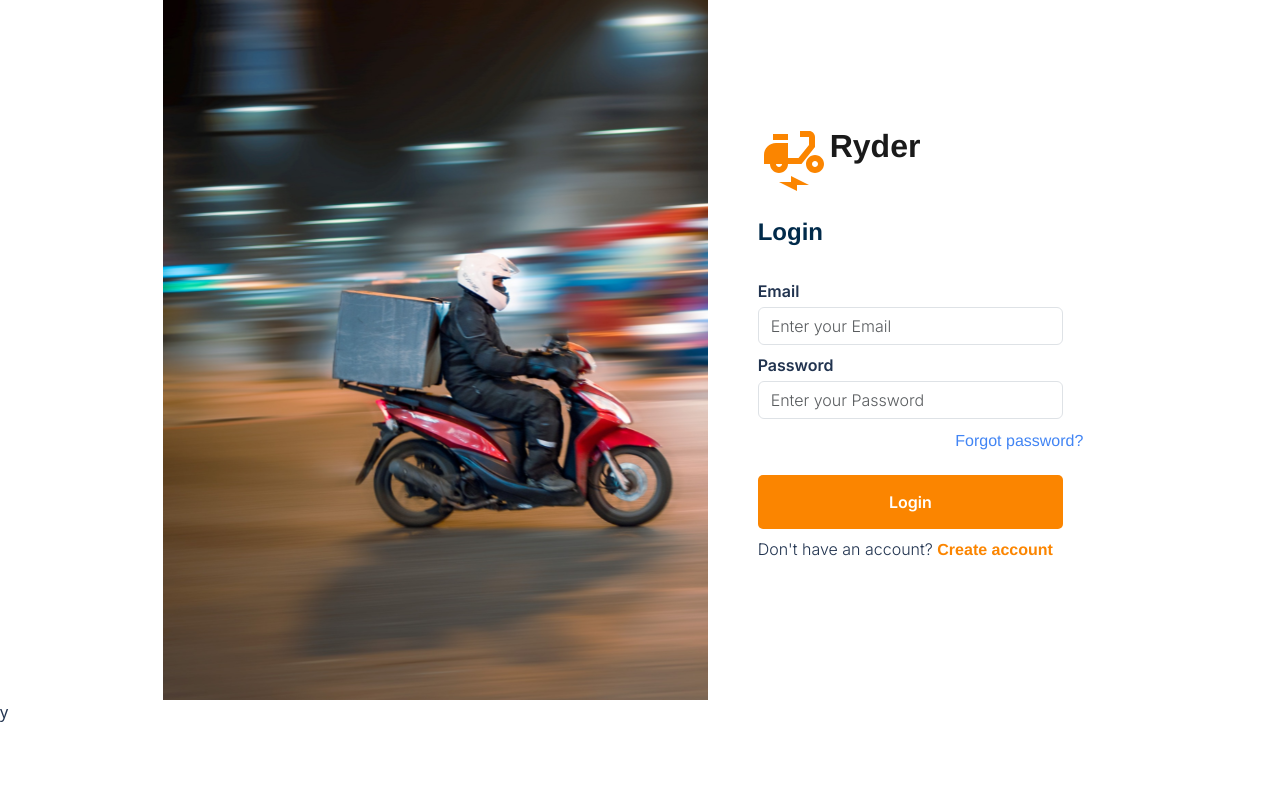
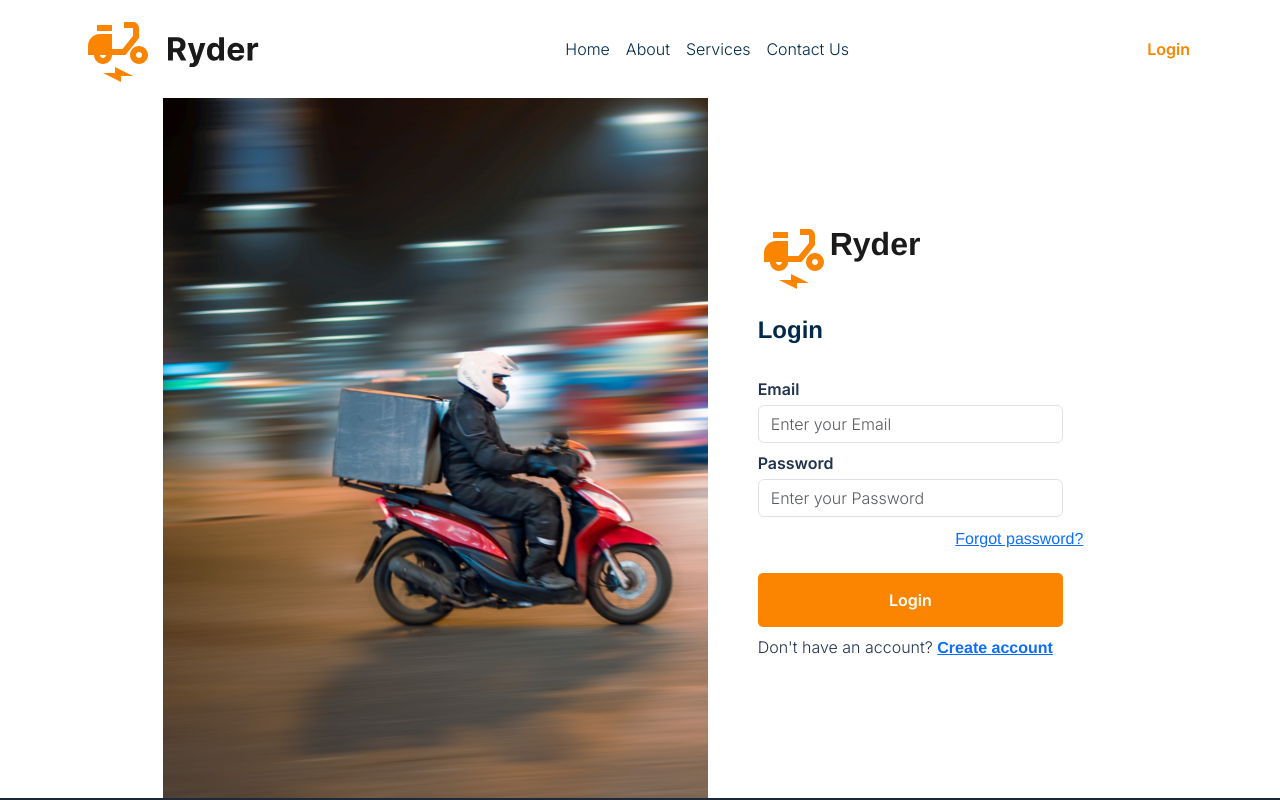
Before and after one commit to J-aimz/Ryder_Frontend_, a React (Create React App) app in the folder ryder/: page /login in a window 1280 px wide. Shown: the top 800 px of the page. Built offline with nearby package versions, Linux system fonts and the light colour scheme.

Commit message:
Added NavBar and footer

```diff
--- a/ryder/src/components/Login.jsx
+++ b/ryder/src/components/Login.jsx
@@ -7,6 +7,9 @@ import axios from "axios";
 import jwtDecode from "jwt-decode";
 import { useNavigate } from "react-router-dom";
 import '../styles/Login.css'
+import AppNavbar from "./AppNavbar";
+import Footer from "../pages/landing_page/footer";
+import { Link } from "react-router-dom";
 
 const Login = () => {
   const navigate = useNavigate();
@@ -106,6 +109,8 @@ const Login = () => {
   };
 
   return (
+    <div>
+    <AppNavbar/>
     <div className="wrapper-login row">
       <div className="holder-login col-md-12">
         <div className="left-login col-md-7">
@@ -156,7 +161,7 @@ const Login = () => {
                   onChange={(e) => setPassword(e.target.value)}
                 />
               </div>
-              <button href="/passwordreset" className="text-wrapper-6">Forgot password?</button>
+              <button  className="text-wrapper-6">  <Link to="/passwordreset">Forgot password?</Link>  </button>
 
               {/* Display error message */}
               {error && (
@@ -202,7 +207,7 @@ const Login = () => {
                 <label>
                   <p>
                     {" "}
-                    Don't have an account? <a className="create" href="/customerSignup">Create account</a>
+                    Don't have an account? <a className="create" > <Link to="/customerSignup">Create account</Link> </a>
                   </p>
                 </label>
               </div>
@@ -211,6 +216,8 @@ const Login = () => {
         </div>
       </div>
     </div>
+    <Footer/>
+    </div>
   );
 };
 
```
